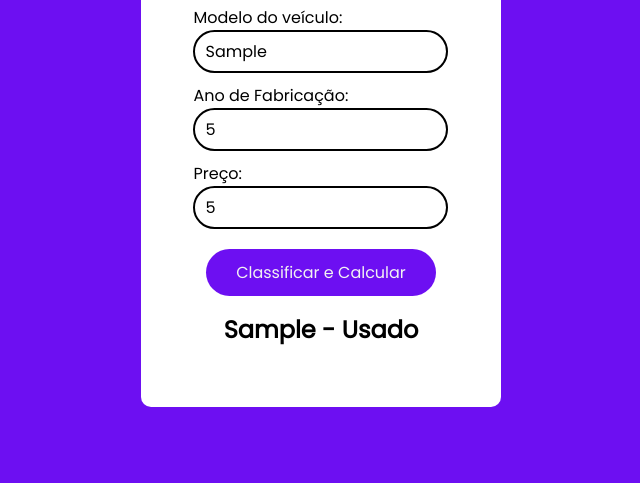
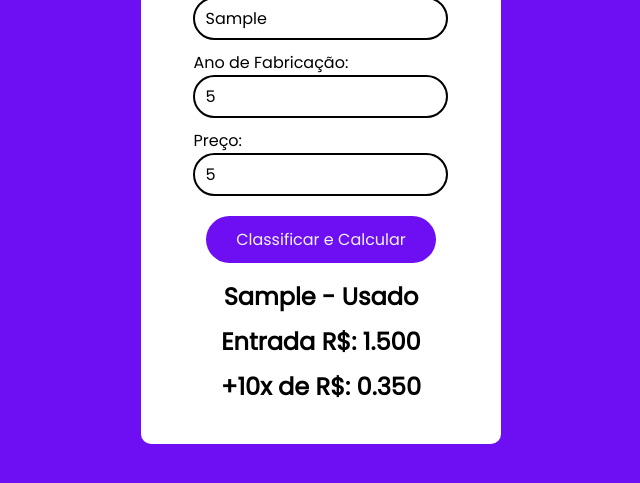
Before and after one commit to Rodrigues4567/Revenda-Avenida, a plain HTML site: page index.html in a window 1280 px wide. Both pictures are taken after typing "Sample", "5", "5" into the empty fields and a click on the input "Classificar e Calcular". Shown: the part 249-732 px from the top of the page, without its empty margins (319-959 px from the left). Drawn offline with Linux system fonts and the light colour scheme.

Commit message:
Projeto finalizado!

```diff
--- a/index.html
+++ b/index.html
@@ -11,7 +11,7 @@
     <main>
         <h1>Revenda Avenida</h1>
 
-        <form action="#">
+        <form action="#" autocomplete="off">
             <div class="inputs-container">
                 <label class="label" for="modelo">Modelo do veículo:</label>
                 <input class="text-boxes" type="text" name="" id="modelo">
--- a/main.js
+++ b/main.js
@@ -11,8 +11,12 @@ button.addEventListener('click', resultado = (e) => {
     let precoInput = document.querySelector('#preco').value;
 
     let ano = classificacao(anoInput);
+    let valorEntrada = entrada(precoInput, ano);
+    let parcela10x = parcelas(precoInput, valorEntrada);
 
     resModelo.innerHTML = `${modeloInput} - ${ano}`;
+    resEntrada.innerHTML = `Entrada R$: ${valorEntrada.toFixed(3)}`;
+    resPreco.innerHTML = `+10x de R$: ${parcela10x.toFixed(3)}`;
 })
 
 function classificacao(ano) {
@@ -34,3 +38,16 @@ function classificacao(ano) {
 
     return resposta;
 }
+
+function entrada(preco, status) {
+    if (status == 'Novo') {
+        return preco * 0.5;
+    }
+    else {
+        return preco * 0.3;
+    }
+}
+
+function parcelas(preco, entrada) {
+    return (preco - entrada) / 10;
+}
--- a/style.css
+++ b/style.css
@@ -30,7 +30,7 @@ main {
 }
 
 h1 {
-    margin-bottom: 22px;
+    margin-bottom: 25px;
     position: relative;
 }
 
```
